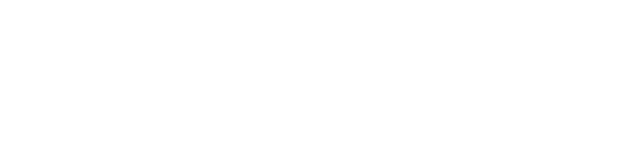
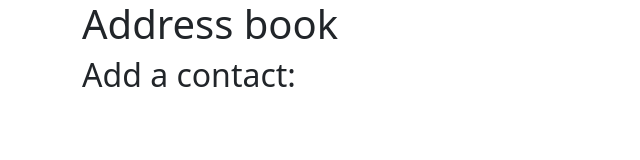
Before and after one commit to ray-odero93/address-book, a plain HTML site: page index.html in a window 1280 px wide. Shown: the whole page, without its empty margins (0-640 px from the left). Drawn offline with Linux system fonts and the light colour scheme.

Commit message:
Add the initial structure of the address book application.

```diff
--- a/index.html
+++ b/index.html
@@ -11,6 +11,14 @@
   <script type="text/javascript" src="./script.js" defer></script>
 </head>
 <body>
+  <div class="container">
+    <h1>Address book</h1>
+    <div class="row">
+      <div class="col-md-6">
+        <h2>Add a contact:</h2>
 
+      </div>
+    </div>
+  </div>
 </body>
 </html>
```
